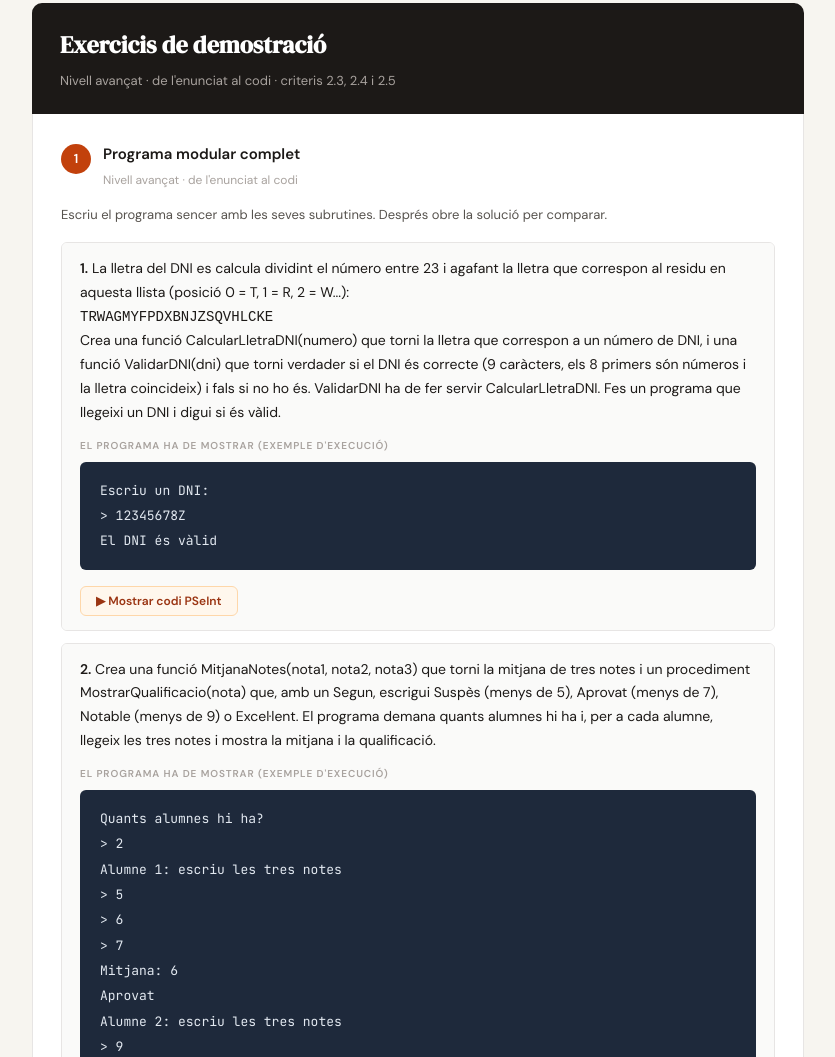
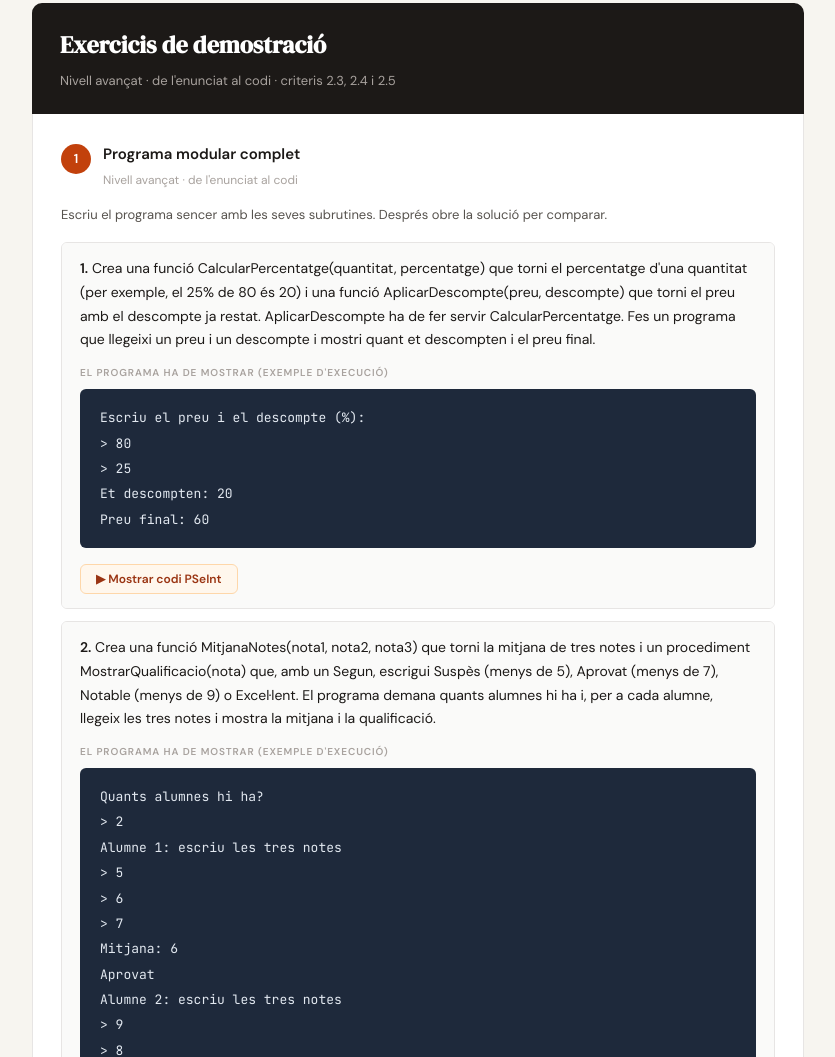
Before and after one commit to Josep-merce/MOPT, a plain HTML site: page public_html/a3-2-descomposicio-modular.html in a window 1280 px wide. Shown: the part 7074-8131 px from the top of the page, without its empty margins (222-1057 px from the left). Drawn offline with Linux system fonts and the light colour scheme.

Commit message:
A3.2: canvia l'exercici del DNI per un de percentatges (més senzill)
Co-Authored-By: Claude Opus 5.5 <noreply@anthropic.com>
Claude-Session: https://claude.ai/code/session_01LDfjBUncJsYPoChp6paEb8

```diff
--- a/public_html/a3-2-descomposicio-modular.html
+++ b/public_html/a3-2-descomposicio-modular.html
@@ -504,10 +504,10 @@ function checkQ(grp,btn,i,choice){
 
 /* ── Exercici 4 ── */
 const E4 = [
-  { ctx:'La lletra del DNI es calcula dividint el número entre 23 i agafant la lletra que correspon al residu en aquesta llista (posició 0 = T, 1 = R, 2 = W...):<br><code>TRWAGMYFPDXBNJZSQVHLCKE</code><br>Crea una funció CalcularLletraDNI(numero) que torni la lletra que correspon a un número de DNI, i una funció ValidarDNI(dni) que torni verdader si el DNI és correcte (9 caràcters, els 8 primers són números i la lletra coincideix) i fals si no ho és. ValidarDNI ha de fer servir CalcularLletraDNI. Fes un programa que llegeixi un DNI i digui si és vàlid.',
-    run:"Escriu un DNI:\n> 12345678Z\nEl DNI és vàlid",
-    code:"Funcion lletra <- CalcularLletraDNI(numero)\n    Definir lletra, lletres Como Caracter\n    Definir residu Como Entero\n    lletres <- \"TRWAGMYFPDXBNJZSQVHLCKE\"\n    residu <- numero MOD 23\n    lletra <- Subcadena(lletres, residu, residu)\nFinFuncion\n\nFuncion valid <- ValidarDNI(dni)\n    Definir valid Como Logico\n    Definir text, c, numText Como Caracter\n    Definir i Como Entero\n    text <- Mayusculas(dni)\n    valid <- Verdadero\n    Si Longitud(text) <> 9 Entonces\n        valid <- Falso\n    SiNo\n        Para i <- 0 Hasta 7 Hacer\n            c <- Subcadena(text, i, i)\n            Si c < \"0\" O c > \"9\" Entonces\n                valid <- Falso\n            FinSi\n        FinPara\n        Si valid Entonces\n            numText <- Subcadena(text, 0, 7)\n            valid <- Subcadena(text, 8, 8) = CalcularLletraDNI(ConvertirANumero(numText))\n        FinSi\n    FinSi\nFinFuncion\n\nAlgoritmo ComprovarDNI\n    Definir dni Como Caracter\n    Escribir \"Escriu un DNI:\"\n    Leer dni\n    Si ValidarDNI(dni) Entonces\n        Escribir \"El DNI és vàlid\"\n    SiNo\n        Escribir \"El DNI NO és vàlid\"\n    FinSi\nFinAlgoritmo",
-    exp:'CalcularLletraDNI només calcula (numero MOD 23 i agafa la lletra d\'aquella posició). ValidarDNI comprova la longitud i que els 8 primers caràcters siguin xifres, i només llavors crida CalcularLletraDNI amb el número i la compara amb la lletra escrita. Valida-les per separat: CalcularLletraDNI(12345678) ha de tornar Z.' },
+  { ctx:'Crea una funció CalcularPercentatge(quantitat, percentatge) que torni el percentatge d\'una quantitat (per exemple, el 25% de 80 és 20) i una funció AplicarDescompte(preu, descompte) que torni el preu amb el descompte ja restat. AplicarDescompte ha de fer servir CalcularPercentatge. Fes un programa que llegeixi un preu i un descompte i mostri quant et descompten i el preu final.',
+    run:"Escriu el preu i el descompte (%):\n> 80\n> 25\nEt descompten: 20\nPreu final: 60",
+    code:"Funcion resultat <- CalcularPercentatge(quantitat, percentatge)\n    Definir resultat Como Real;\n    resultat <- quantitat * percentatge / 100;\nFinFuncion\n\nFuncion preuFinal <- AplicarDescompte(preu, descompte)\n    Definir preuFinal Como Real;\n    preuFinal <- preu - CalcularPercentatge(preu, descompte);\nFinFuncion\n\nProceso Rebaixes\n    Definir preu, descompte Como Real;\n    Escribir 'Escriu el preu i el descompte (%):';\n    Leer preu;\n    Leer descompte;\n    Escribir 'Et descompten: ', CalcularPercentatge(preu, descompte);\n    Escribir 'Preu final: ', AplicarDescompte(preu, descompte);\nFinProceso",
+    exp:'El percentatge d\'una quantitat és quantitat * percentatge / 100. AplicarDescompte no repeteix aquest càlcul: crida CalcularPercentatge i resta el resultat al preu. Valida-les per separat: CalcularPercentatge(80, 25) ha de tornar 20 i AplicarDescompte(80, 25) ha de tornar 60.' },
   { ctx:'Crea una funció MitjanaNotes(nota1, nota2, nota3) que torni la mitjana de tres notes i un procediment MostrarQualificacio(nota) que, amb un Segun, escrigui Suspès (menys de 5), Aprovat (menys de 7), Notable (menys de 9) o Excel·lent. El programa demana quants alumnes hi ha i, per a cada alumne, llegeix les tres notes i mostra la mitjana i la qualificació.',
     run:"Quants alumnes hi ha?\n> 2\nAlumne 1: escriu les tres notes\n> 5\n> 6\n> 7\nMitjana: 6\nAprovat\nAlumne 2: escriu les tres notes\n> 9\n> 8\n> 10\nMitjana: 9\nExcel·lent",
     code:"Funcion mitjana <- MitjanaNotes(nota1, nota2, nota3)\n    Definir mitjana Como Real;\n    mitjana <- (nota1 + nota2 + nota3) / 3;\nFinFuncion\n\nFuncion MostrarQualificacio(nota)\n    // trunc treu els decimals: 6.5 passa a ser 6\n    Segun trunc(nota) Hacer\n        0, 1, 2, 3, 4:\n            Escribir 'Suspès';\n        5, 6:\n            Escribir 'Aprovat';\n        7, 8:\n            Escribir 'Notable';\n        9, 10:\n            Escribir 'Excel·lent';\n        De Otro Modo:\n            Escribir 'Nota no vàlida';\n    FinSegun\nFinFuncion\n\nProceso Butlleti\n    Definir alumnes, i Como Entero;\n    Definir nota1, nota2, nota3, mitjana Como Real;\n    Escribir 'Quants alumnes hi ha?';\n    Leer alumnes;\n    Para i <- 1 Hasta alumnes Hacer\n        Escribir 'Alumne ', i, ': escriu les tres notes';\n        Leer nota1;\n        Leer nota2;\n        Leer nota3;\n        mitjana <- MitjanaNotes(nota1, nota2, nota3);\n        Escribir 'Mitjana: ', mitjana;\n        MostrarQualificacio(mitjana);\n    FinPara\nFinProceso",
```
